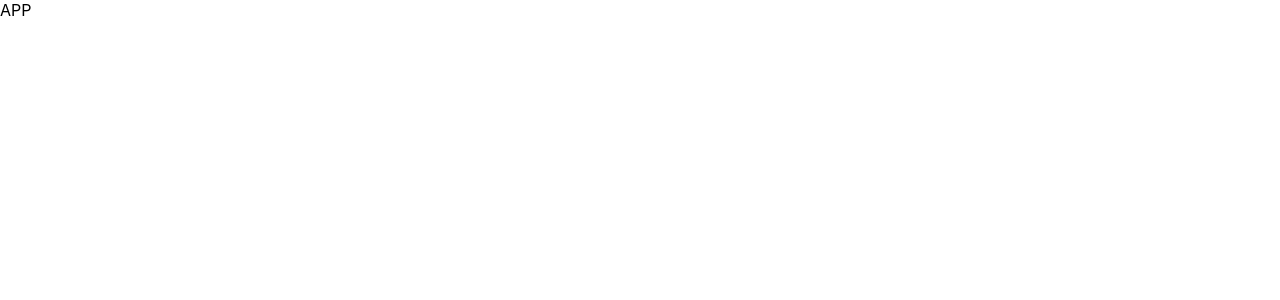
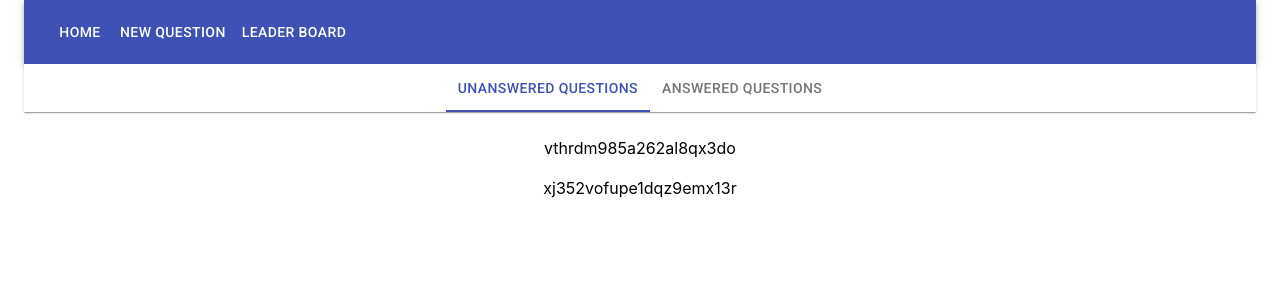
Before and after one commit to dandre9/would-you-rather-project, a React (Create React App) app: page / in a window 1280 px wide. Shown: the top 300 px of the page. Built offline with nearby package versions, Linux system fonts and the light colour scheme.

Commit message:
feat: Create Home component. Insert nav bar to the app

```diff
--- a/package.json
+++ b/package.json
@@ -3,6 +3,7 @@
   "version": "0.1.0",
   "private": true,
   "dependencies": {
+    "@material-ui/core": "^4.9.10",
     "@testing-library/jest-dom": "^4.2.4",
     "@testing-library/react": "^9.5.0",
     "@testing-library/user-event": "^7.2.1",
--- a/public/index.html
+++ b/public/index.html
@@ -15,6 +15,10 @@
       user's mobile device or desktop. See https://developers.google.com/web/fundamentals/web-app-manifest/
     -->
     <link rel="manifest" href="%PUBLIC_URL%/manifest.json" />
+    <link
+      rel="stylesheet"
+      href="https://fonts.googleapis.com/css?family=Roboto:300,400,500,700&display=swap"
+    />
     <!--
       Notice the use of %PUBLIC_URL% in the tags above.
       It will be replaced with the URL of the `public` folder during the build.
--- a/src/components/App.js
+++ b/src/components/App.js
@@ -1,7 +1,30 @@
-import React from "react";
+import React, { Component } from "react";
+import { connect } from "react-redux";
+import { handleInitialData } from "../actions/shared";
+import { AppBar, Toolbar, Button, Container } from "@material-ui/core";
+import Home from "./Home";
 
-function App() {
-  return <div className="App">APP</div>;
+class App extends Component {
+  componentDidMount() {
+    this.props.dispatch(handleInitialData());
+  }
+
+  render() {
+    return (
+      <div className="center">
+        <Container maxWidth="lg">
+          <AppBar position="static">
+            <Toolbar>
+              <Button color="inherit">Home</Button>
+              <Button color="inherit">New Question</Button>
+              <Button color="inherit">Leader Board</Button>
+            </Toolbar>
+          </AppBar>
+          <Home />
+        </Container>
+      </div>
+    );
+  }
 }
 
-export default App;
+export default connect()(App);
--- /dev/null
+++ b/src/components/Home.js
@@ -0,0 +1,61 @@
+import React, { Component } from "react";
+import { connect } from "react-redux";
+import { Paper, Tabs, Tab } from "@material-ui/core";
+
+class Home extends Component {
+  state = {
+    selectedTab: 0,
+  };
+
+  handleTabChange = (e, value) => {
+    e.preventDefault();
+
+    this.setState({ selectedTab: value });
+  };
+
+  render() {
+    console.log(this.props);
+    const { selectedTab } = this.state;
+
+    return (
+      <div>
+        <Paper square>
+          <Tabs
+            centered
+            value={selectedTab}
+            indicatorColor="primary"
+            textColor="primary"
+            onChange={this.handleTabChange}
+          >
+            <Tab label="Unanswered Questions" />
+            <Tab label="Answered Questions" />
+          </Tabs>
+        </Paper>
+        <ul className="dashboard-list">
+          {this.props.unansweredQuestionIds.map((id) => (
+            <li key={id}>{id}</li>
+          ))}
+        </ul>
+      </div>
+    );
+  }
+}
+
+function mapStateToProps({ authedUser, questions }) {
+  const answeredQuestionIds = Object.keys(questions).filter(
+    (questionId) =>
+      questions[questionId].optionOne.votes.includes(authedUser) ||
+      questions[questionId].optionTwo.votes.includes(authedUser)
+  );
+
+  const unansweredQuestionIds = Object.keys(questions).filter(
+    (questionId) => !answeredQuestionIds.includes(questionId)
+  );
+
+  return {
+    answeredQuestionIds,
+    unansweredQuestionIds,
+  };
+}
+
+export default connect(mapStateToProps)(Home);
--- a/src/index.css
+++ b/src/index.css
@@ -1,13 +1,170 @@
 body {
   margin: 0;
-  font-family: -apple-system, BlinkMacSystemFont, 'Segoe UI', 'Roboto', 'Oxygen',
-    'Ubuntu', 'Cantarell', 'Fira Sans', 'Droid Sans', 'Helvetica Neue',
+  font-family: -apple-system, BlinkMacSystemFont, "Segoe UI", "Roboto", "Oxygen",
+    "Ubuntu", "Cantarell", "Fira Sans", "Droid Sans", "Helvetica Neue",
     sans-serif;
   -webkit-font-smoothing: antialiased;
   -moz-osx-font-smoothing: grayscale;
 }
 
 code {
-  font-family: source-code-pro, Menlo, Monaco, Consolas, 'Courier New',
+  font-family: source-code-pro, Menlo, Monaco, Consolas, "Courier New",
     monospace;
 }
+
+a {
+  text-decoration: none;
+  color: #252525;
+}
+
+.container {
+  max-width: 1000px;
+  margin: 0 auto;
+  padding: 10px;
+}
+
+.btn {
+  text-transform: uppercase;
+  margin: 35px auto;
+  padding: 10px;
+  border: 1px solid rgba(0, 0, 0, 0.29);
+  cursor: pointer;
+  background: #fff;
+  font-size: 16px;
+  width: 250px;
+  position: relative;
+}
+
+.btn:hover {
+  border-color: rgba(0, 0, 0, 0.5);
+  text-decoration: none;
+}
+
+.btn:focus {
+  outline: 0;
+  font-weight: 700;
+  border-width: 2px;
+}
+
+.center {
+  text-align: center;
+}
+
+.active {
+  font-weight: bold;
+}
+
+.nav ul {
+  display: flex;
+  flex-direction: row;
+  justify-content: flex-start;
+  text-decoration: none;
+}
+
+.nav li:first-child {
+  padding-left: 0;
+}
+
+ul {
+  padding-left: 0;
+}
+
+li {
+  list-style-type: none;
+  padding: 10px;
+  text-decoration: none;
+}
+
+.avatar {
+  height: 50px;
+  border-radius: 25px;
+  margin: 10px;
+}
+
+.tweet {
+  width: 100%;
+  max-width: 590px;
+  padding: 10px;
+  display: flex;
+  margin: 0 auto;
+  border: 1px solid #dad7d7;
+  border-radius: 3px;
+  cursor: pointer;
+}
+
+.tweet-info {
+  margin: 10px;
+  display: flex;
+  flex-direction: column;
+}
+
+/* Hacky but less typing in the video */
+.tweet-info > div > span:first-child {
+  font-weight: bold;
+  margin-right: 5px;
+}
+.tweet-info > div > span:nth-child(2) {
+  color: #969696;
+  font-size: 16px;
+}
+.tweet-info > div > div {
+  color: #969696;
+  font-size: 15px;
+}
+.tweet-info > div > p {
+  font-size: 18px;
+  margin: 10px 0;
+}
+.tweet-icons {
+  display: flex;
+  align-items: center;
+}
+.tweet-icons > span {
+  color: #969696;
+  margin: 0 15px 0 5px;
+  font-size: 18px !important;
+}
+.tweet-icon {
+  font-size: 27px;
+  color: #697784;
+}
+.tweet-icon:hover {
+  color: #00b5d6;
+  cursor: pointer;
+}
+.replying-to {
+  border: none;
+  background: transparent;
+  margin: 0;
+  padding: 0;
+  color: #969696;
+  cursor: pointer;
+}
+
+.heart-button {
+  background: transparent;
+  border: none;
+}
+
+.new-tweet {
+  width: 100%;
+  max-width: 590px;
+  margin: 0 auto;
+  display: flex;
+  flex-direction: column;
+}
+
+.textarea {
+  border-radius: 4px;
+  border: 1px solid #dad7d7;
+  padding: 10px;
+  font-size: 15px;
+  height: 100px;
+}
+
+.tweet-length {
+  text-align: right;
+  margin-top: 10px;
+  font-size: 20px;
+  color: #c3392a;
+}
```
Also changed, not shown: 1 other file (tests, documents, lock files or other folders).
